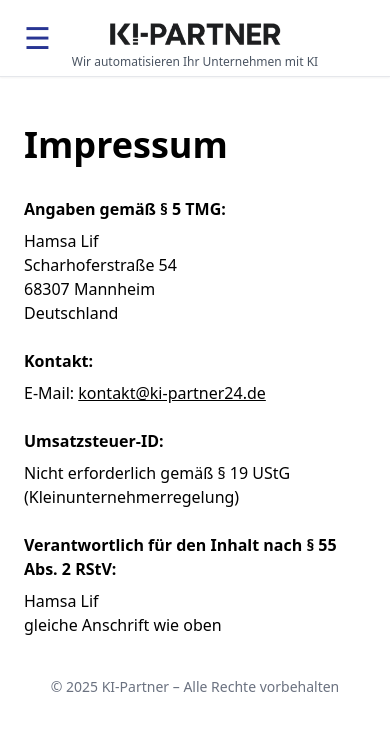
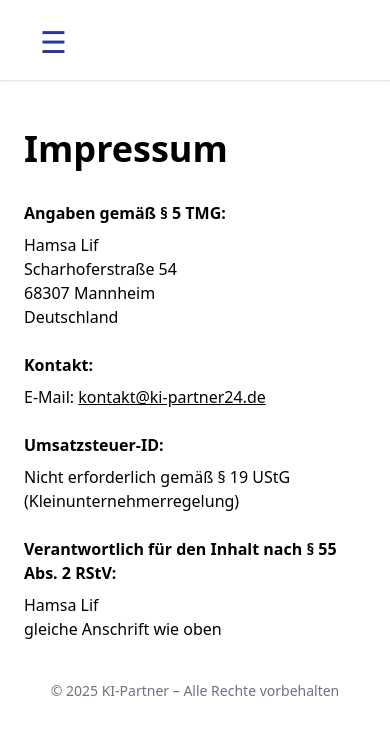
Before and after one commit to Hamsa777/KI-Partner, a React (Vite) app: page /impressum in a window 390 px wide. Shown: the top 734 px of the page. Built offline with nearby package versions, Linux system fonts and the light colour scheme.

Commit message:
Aktueller Stand – Widget final

```diff
--- a/src/components/Header.jsx
+++ b/src/components/Header.jsx
@@ -18,35 +18,14 @@ export default function Header() {
             </Link>
           </div>
 
-                    {/* Burger-Icon RECHTS positioniert */}
-          <div className="sm:hidden">
-            <button
-              onClick={() => setMenuOpen(true)}
-              className="text-3xl text-[#283593]"
-            >
-              ☰
-            </button>
-          </div>
-
-
-                  {/* Logo & Slogan – mittig zentriert */}
-          <div className="absolute left-1/2 transform -translate-x-1/2 flex flex-col items-center pt-1 mt-2">
-            <Link to="/" className="flex items-center cursor-pointer">
-              <img src={logo} alt="KI-Partner Logo" className="h-8 sm:h-10 w-auto" />
-            </Link>
-            <p className="text-xs sm:text-sm text-gray-600 mt-1 whitespace-nowrap">
-              Wir automatisieren Ihr Unternehmen mit KI
-            </p>
-          </div>
-
-
-          {/* Rechte Desktop-Navigation */}
-          <div className="hidden sm:flex items-center space-x-4 text-sm sm:text-base pt-1">
+                  {/* Rechte Navigation + Burger rechts (mobil sichtbar) */}
+<div className="flex items-center space-x-4 text-sm sm:text-base pt-1">
+  {/* Desktop-Links */}
   <a
     href="/testeditor"
     target="_blank"
     rel="noopener noreferrer"
-              className="hover:underline text-gray-800"
+    className="hidden sm:inline hover:underline text-gray-800"
   >
     Kostenlos testen
   </a>
@@ -55,11 +34,20 @@ export default function Header() {
     href="mailto:kontakt@ki-partner24.de"
     whileHover={{ scale: 1.02, backgroundColor: "#1a237e" }}
     transition={{ duration: 0.3, ease: "easeOut" }}
-              className="bg-[#283593] text-white px-4 py-1.5 rounded-full"
+    className="hidden sm:inline bg-[#283593] text-white px-4 py-1.5 rounded-full"
   >
     Kontakt
   </motion.a>
+
+  {/* Mobil: Burger rechts */}
+  <button
+    onClick={() => setMenuOpen(true)}
+    className="sm:hidden text-3xl text-[#283593]"
+  >
+    ☰
+  </button>
 </div>
+
         </div>
       </header>
 
```
Lines whose indentation alone changed are shown as unchanged.
